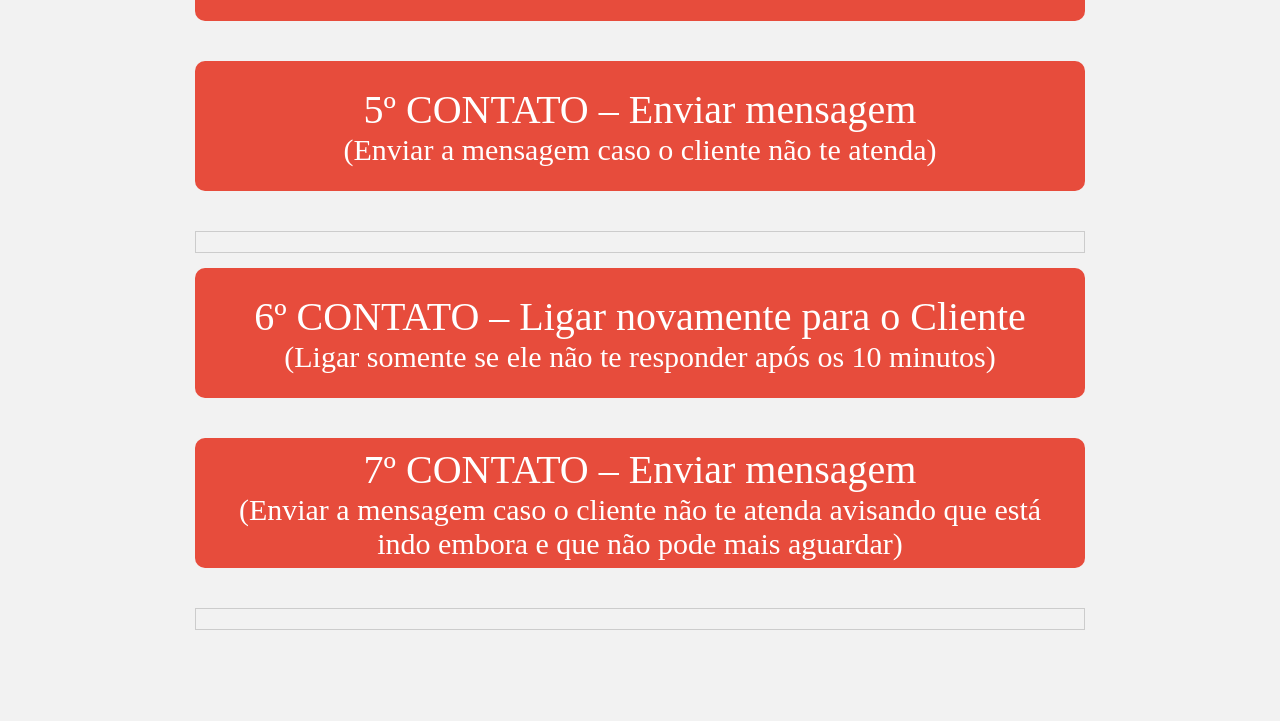
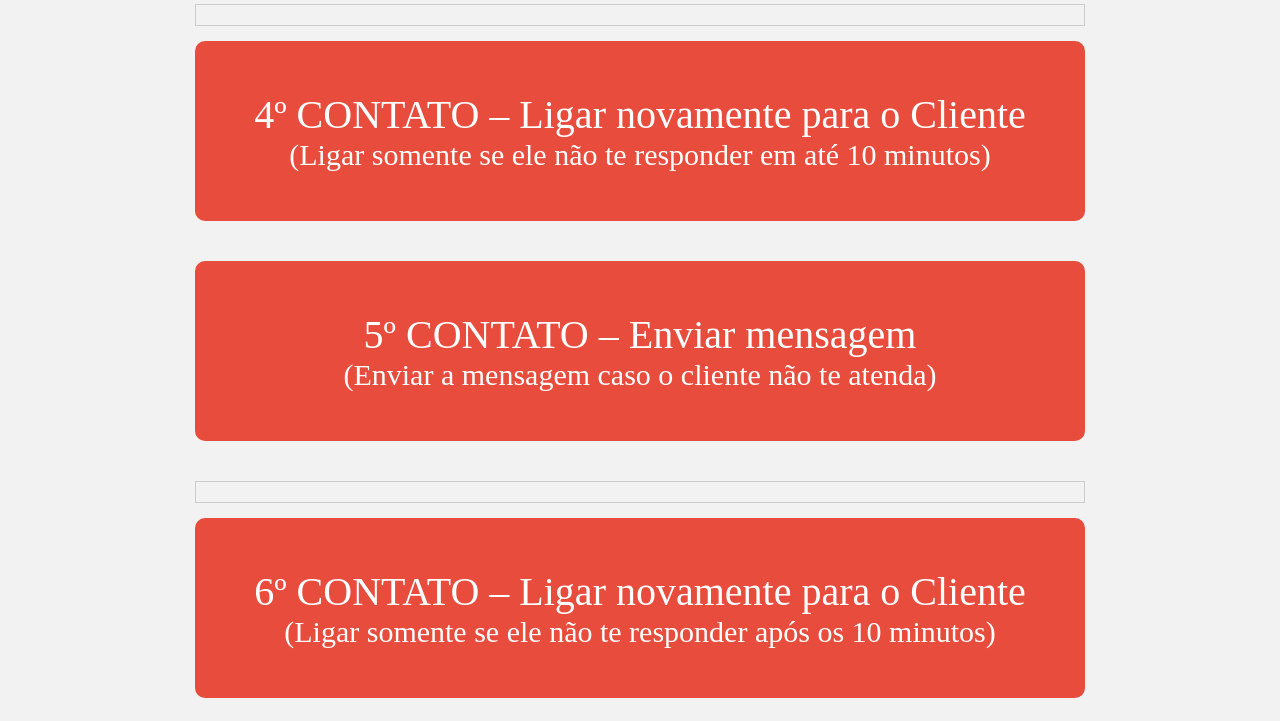
Before and after one commit to kle-log/Prcedimento_Cliente, a plain HTML site: page index.html in a window 1280 px wide. Shown: the part 829-1550 px from the top of the page. Before the commit the page ends 1474 px from the top, so only its background shows below. Drawn offline with Linux system fonts and the light colour scheme.

Commit message:
Update index.html

```diff
--- a/index.html
+++ b/index.html
@@ -36,7 +36,7 @@
             border-radius: 10px;
             cursor: pointer;
             width: 850px; /* Largura fixa */
-            height: 100px; /* Altura fixa */
+            height: 150px; /* Altura fixa */
             max-width: 100%; /* Largura máxima fixa */
             overflow: hidden; /* Esconde conteúdo que ultrapassa a largura */
             transition: max-width 0.5s; /* Animação para a transição */
```
